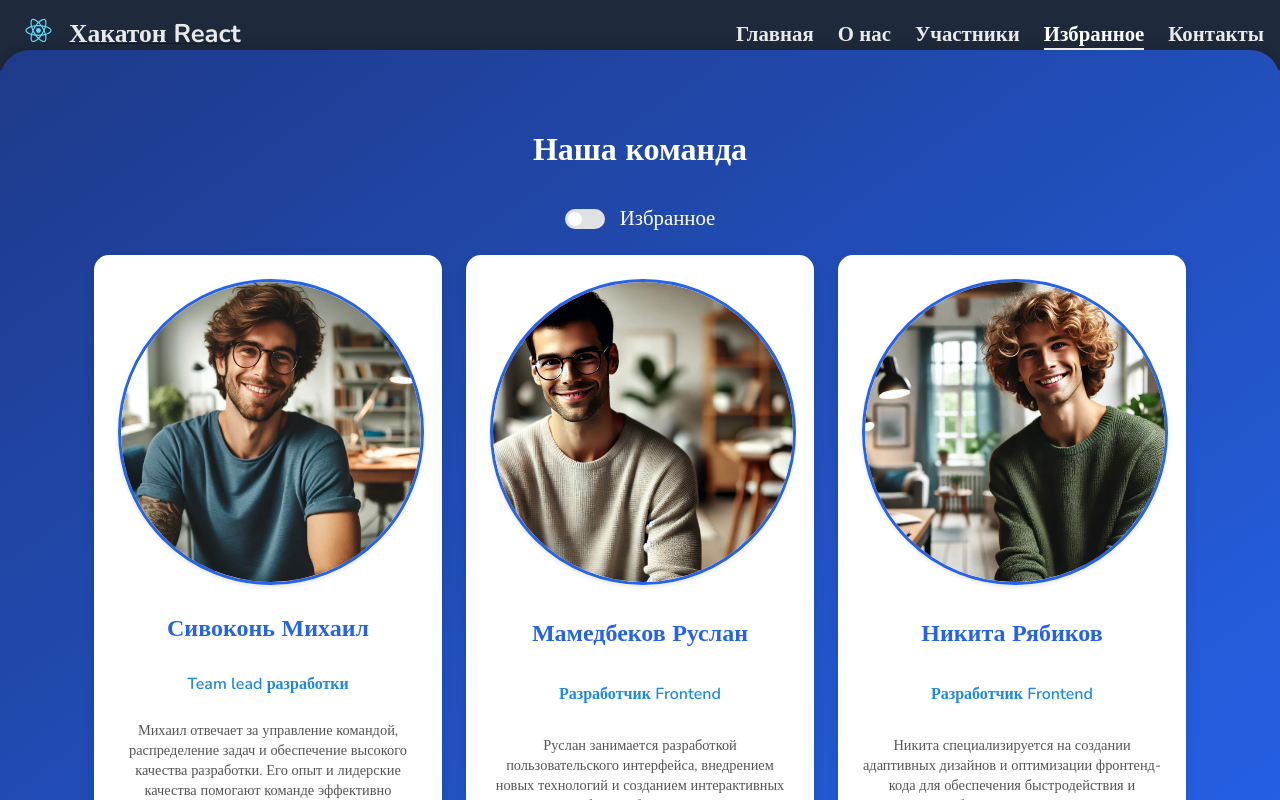
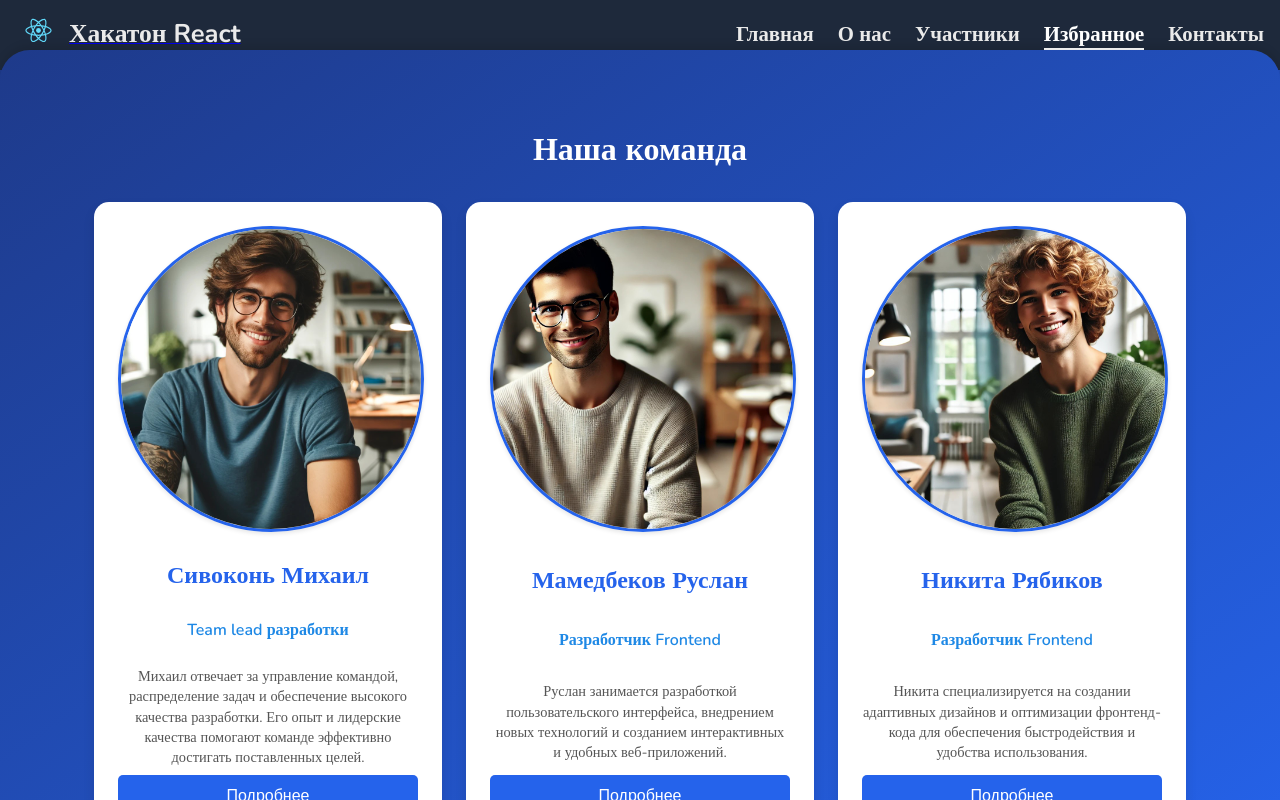
Before and after one commit to s1vo/hakaton-react, a React (Create React App) app: page /favourites in a window 1280 px wide. Built offline with nearby package versions, Linux system fonts and the light colour scheme; the HTML template or start-up script is replaced by a standard one.

Commit message:
disable view checkbox in page favourite

```diff
--- a/src/components/ui/TeamCard/teamCard.jsx
+++ b/src/components/ui/TeamCard/teamCard.jsx
@@ -41,14 +41,14 @@ const getFormattedData = (isFavourites) => {
   return teamMembers.filter((i) => items.includes(String(i.id)));
 };
 
-export const TeamCard = ({ isFavourites = false }) => {
+export const TeamCard = ({ isFavourites = false, isFavouritesView = true }) => {
   const [isFavouriteState, setIsFavouriteState] = useState(isFavourites);
   let teamData = getFormattedData(isFavouriteState);
 
   return (
     <section className="team">
       <h2 className="team-title">Наша команда</h2>
-      <CheckBox onClick={() => setIsFavouriteState((prevState) => !prevState)} />
+      {isFavouritesView && <CheckBox onClick={() => setIsFavouriteState((prevState) => !prevState)} />}
       <div className="team-container">
         {teamData.map((member) => (
           <div key={member.id} className="team-card">
--- a/src/pages/favourites/favourites.jsx
+++ b/src/pages/favourites/favourites.jsx
@@ -2,6 +2,6 @@ import { TeamCard } from "../../components/ui";
 
 export const Favourites = () => (
   <div className="team-cards">
-    <TeamCard isFavourites={true} />
+    <TeamCard isFavourites={true} isFavouritesView={false} />
   </div>
 );
```
